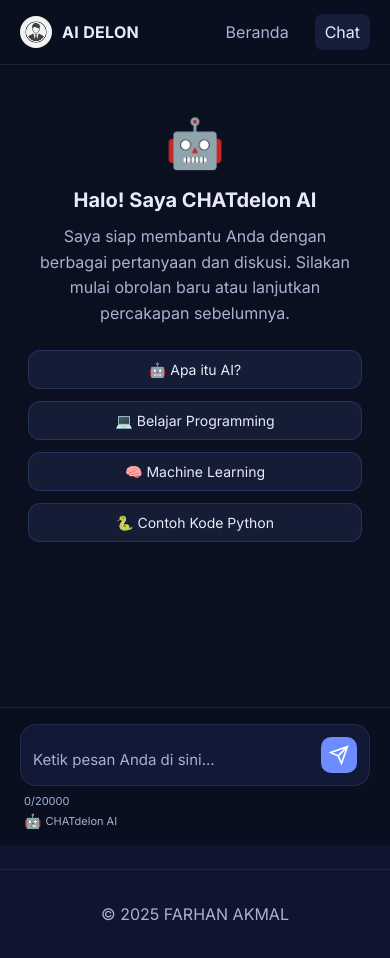
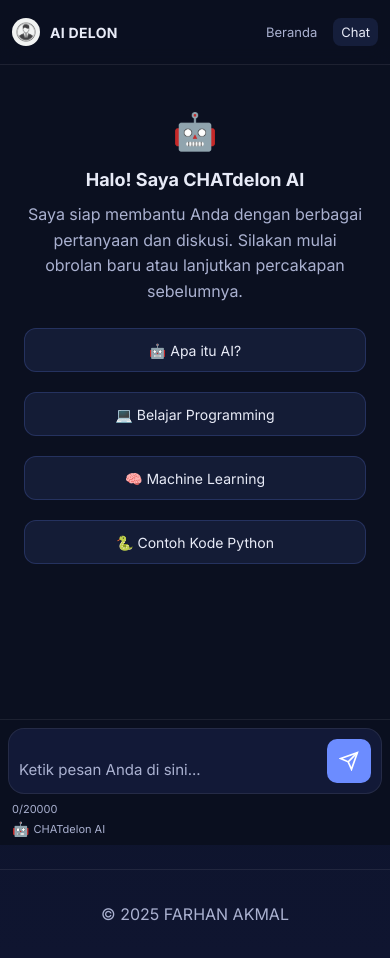
Before and after one commit to sidelon121/chat-delon, a Flask app: page /chat in a window 390 px wide. Run offline with Flask 3, Linux system fonts and the light colour scheme; data that the repository does not hold is empty.

Commit message:
Update style.css

```diff
--- a/static/style.css
+++ b/static/style.css
@@ -1285,4 +1285,280 @@ body {
     color: var(--text);
     font-size: 14px;
     line-height: 1.4;
+
 }
+
+/* ===== RESPONSIVE DESIGN FOR MOBILE ===== */
+@media (max-width: 768px) {
+    .chat-app-container {
+        flex-direction: column;
+        height: calc(100vh - 64px);
+    }
+
+    .sidebar {
+        position: fixed;
+        left: -100%;
+        top: 64px;
+        width: 85%;
+        height: calc(100vh - 64px);
+        z-index: 1000;
+        transition: left 0.3s ease;
+        background: var(--card);
+        border-right: 1px solid var(--border);
+    }
+
+    .sidebar.open {
+        left: 0;
+    }
+
+    .sidebar.collapsed {
+        left: -100%;
+    }
+
+    .main-chat-area {
+        margin-left: 0 !important;
+        width: 100%;
+    }
+
+    .sidebar-header {
+        padding: 12px;
+    }
+
+    .new-chat-btn {
+        font-size: 13px;
+        padding: 8px 12px;
+    }
+
+    .sidebar-tabs {
+        padding: 6px;
+    }
+
+    .sidebar-tab {
+        padding: 8px 10px;
+        font-size: 11px;
+    }
+
+    .tab-icon {
+        font-size: 12px;
+    }
+
+    /* Mobile Menu Toggle Button */
+    .mobile-menu-toggle {
+        display: flex;
+        position: fixed;
+        bottom: 20px;
+        right: 20px;
+        background: var(--primary);
+        color: white;
+        border: none;
+        padding: 12px;
+        border-radius: 50%;
+        cursor: pointer;
+        z-index: 1001;
+        box-shadow: var(--shadow);
+        align-items: center;
+        justify-content: center;
+    }
+
+    .chat-messages {
+        padding: 16px 12px;
+    }
+
+    .message-content {
+        max-width: 90%;
+    }
+
+    .welcome-message {
+        padding: 32px 16px;
+    }
+
+    .welcome-message h2 {
+        font-size: 20px;
+    }
+
+    .suggestions {
+        flex-direction: column;
+        align-items: stretch;
+    }
+
+    .suggestion-btn {
+        width: 100%;
+        margin-bottom: 8px;
+    }
+
+    .chat-input-container {
+        padding: 12px;
+    }
+
+    .input-wrapper {
+        padding: 10px;
+    }
+
+    .input-footer {
+        flex-direction: column;
+        align-items: flex-start;
+        gap: 4px;
+    }
+
+    .history-item {
+        padding: 10px 12px;
+    }
+
+    .history-content {
+        min-width: 0;
+    }
+
+    .history-title {
+        font-size: 13px;
+    }
+
+    .history-time {
+        font-size: 10px;
+    }
+
+    /* Upload form mobile improvements */
+    .upload-section {
+        padding: 12px;
+    }
+
+    .upload-section h4 {
+        font-size: 16px;
+    }
+
+    .upload-info {
+        font-size: 12px;
+    }
+
+    .form-textarea {
+        font-size: 13px;
+        min-height: 60px;
+    }
+
+    .file-upload-area {
+        padding: 24px 12px;
+    }
+
+    .file-upload-area.file-selected {
+        padding: 12px;
+    }
+
+    .upload-placeholder p {
+        font-size: 13px;
+    }
+
+    .upload-placeholder small {
+        font-size: 11px;
+    }
+}
+
+@media (max-width: 480px) {
+    .site-header .container {
+        padding: 0 12px;
+    }
+
+    .brand {
+        font-size: 14px;
+    }
+
+    .brand-icon-wrapper {
+        width: 28px;
+        height: 28px;
+    }
+
+    .nav {
+        gap: 8px;
+    }
+
+    .nav-link {
+        padding: 6px 8px;
+        font-size: 13px;
+    }
+
+    .sidebar {
+        width: 90%;
+    }
+
+    .chat-messages {
+        padding: 12px 8px;
+    }
+
+    .message-content {
+        max-width: 95%;
+        padding: 10px 14px;
+    }
+
+    .welcome-icon {
+        font-size: 36px;
+    }
+
+    .welcome-message h2 {
+        font-size: 18px;
+    }
+
+    .chat-input-container {
+        padding: 8px;
+    }
+}
+
+/* Overlay untuk mobile sidebar */
+.sidebar-overlay {
+    display: none;
+    position: fixed;
+    top: 0;
+    left: 0;
+    width: 100%;
+    height: 100%;
+    background: rgba(0, 0, 0, 0.5);
+    z-index: 999;
+}
+
+.sidebar-overlay.active {
+    display: block;
+}
+
+/* Improve message actions untuk mobile */
+@media (max-width: 768px) {
+    .message-actions {
+        opacity: 1; /* Selalu tampilkan actions di mobile */
+        padding-top: 6px;
+        gap: 6px;
+    }
+
+    .action-btn {
+        padding: 5px 6px;
+        font-size: 11px;
+    }
+
+    .file-info {
+        padding: 8px 10px;
+    }
+
+    .file-info strong {
+        font-size: 13px;
+    }
+
+    .file-info p {
+        font-size: 12px;
+    }
+}
+
+/* Touch improvements untuk mobile */
+@media (max-width: 768px) {
+    .suggestion-btn,
+    .history-item,
+    .action-btn,
+    .sidebar-tab,
+    .new-chat-btn {
+        min-height: 44px; /* Minimum touch target size */
+    }
+
+    .send-button {
+        width: 44px;
+        height: 44px;
+    }
+
+    .sidebar-toggle {
+        width: 44px;
+        height: 44px;
+    }
+}
```
